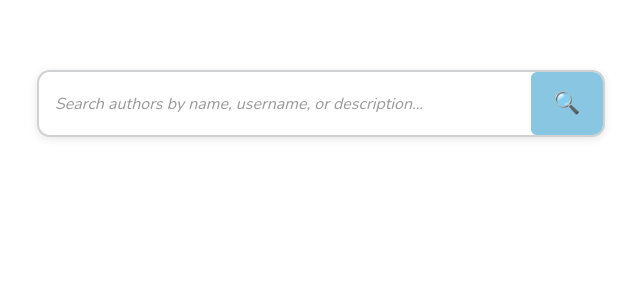
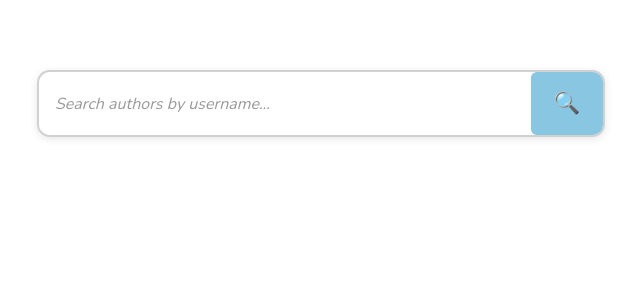
Before and after one commit to Ahmed-S7/Social-Distribution, a Django app: page /authors/ in a window 1280 px wide. Shown: the part 136-428 px from the top of the page, without its empty margins (319-959 px from the left). Run offline with Django 5.2, Linux system fonts and the light colour scheme; the visitor is signed in with stand-in values (Sample User, id 1); data comes from the database, SQL or seed files in the repository; data that the repository does not hold is empty.

```diff
--- a/wiki/templates/authors.html
+++ b/wiki/templates/authors.html
@@ -25,7 +25,7 @@
           type="text"
           name="search"
           value="{{ search_query }}"
-          placeholder="Search authors by name, username, or description..."
+          placeholder="Search authors by username..."
           class="search-input"
         >
         <button type="submit" class="search-button">
```
